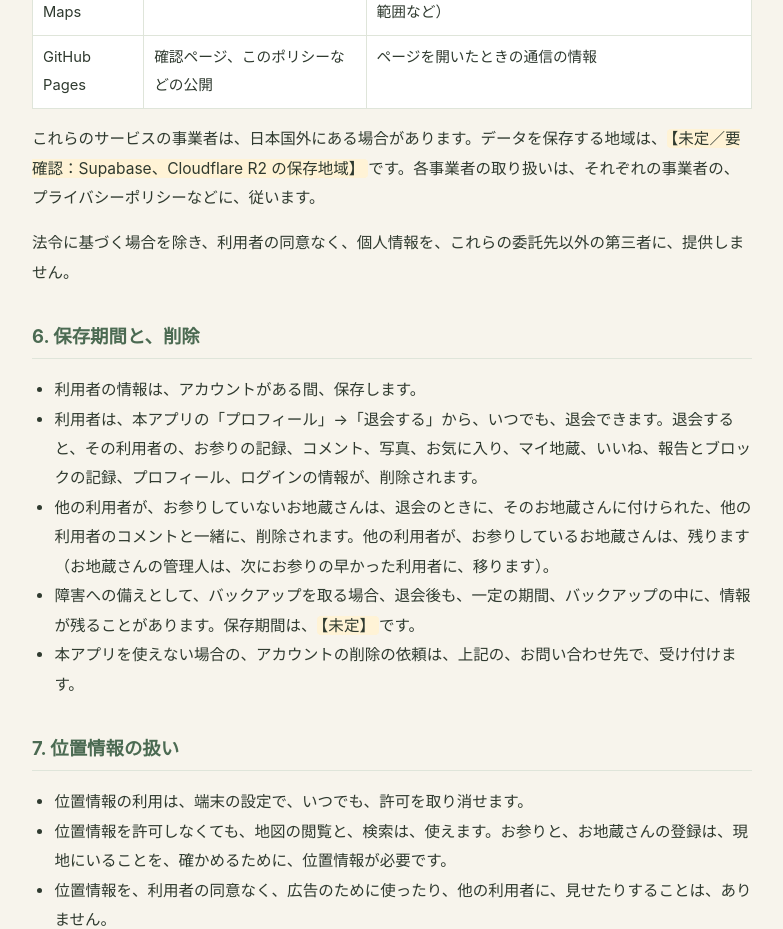
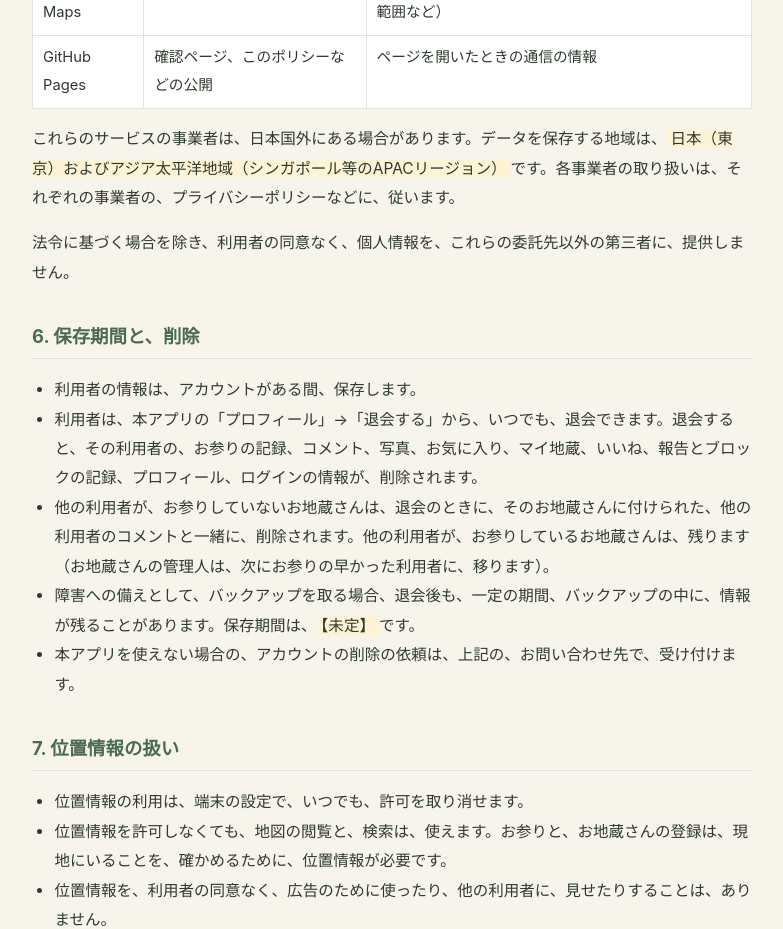
Before and after one commit to mako10ama/privacy-policy, a plain HTML site: page jizo/privacy.html in a window 1280 px wide. Shown: the part 2100-3029 px from the top of the page, without its empty margins (248-1031 px from the left). Drawn offline with Linux system fonts and the light colour scheme.

Commit message:
日本（東京）およびアジア太平洋地域（シンガポール等のAPACリージョン）

```diff
--- a/jizo/privacy.html
+++ b/jizo/privacy.html
@@ -82,7 +82,7 @@
   <tr><td>GitHub Pages</td><td>確認ページ、このポリシーなどの公開</td><td>ページを開いたときの通信の情報</td></tr>
 </table>
 </div>
-<p>これらのサービスの事業者は、日本国外にある場合があります。データを保存する地域は、<span class="todo">【未定／要確認：Supabase、Cloudflare R2 の保存地域】</span>です。各事業者の取り扱いは、それぞれの事業者の、プライバシーポリシーなどに、従います。</p>
+<p>これらのサービスの事業者は、日本国外にある場合があります。データを保存する地域は、<span class="todo">日本（東京）およびアジア太平洋地域（シンガポール等のAPACリージョン）</span>です。各事業者の取り扱いは、それぞれの事業者の、プライバシーポリシーなどに、従います。</p>
 <p>法令に基づく場合を除き、利用者の同意なく、個人情報を、これらの委託先以外の第三者に、提供しません。</p>
 
 <h2>6. 保存期間と、削除</h2>
```
